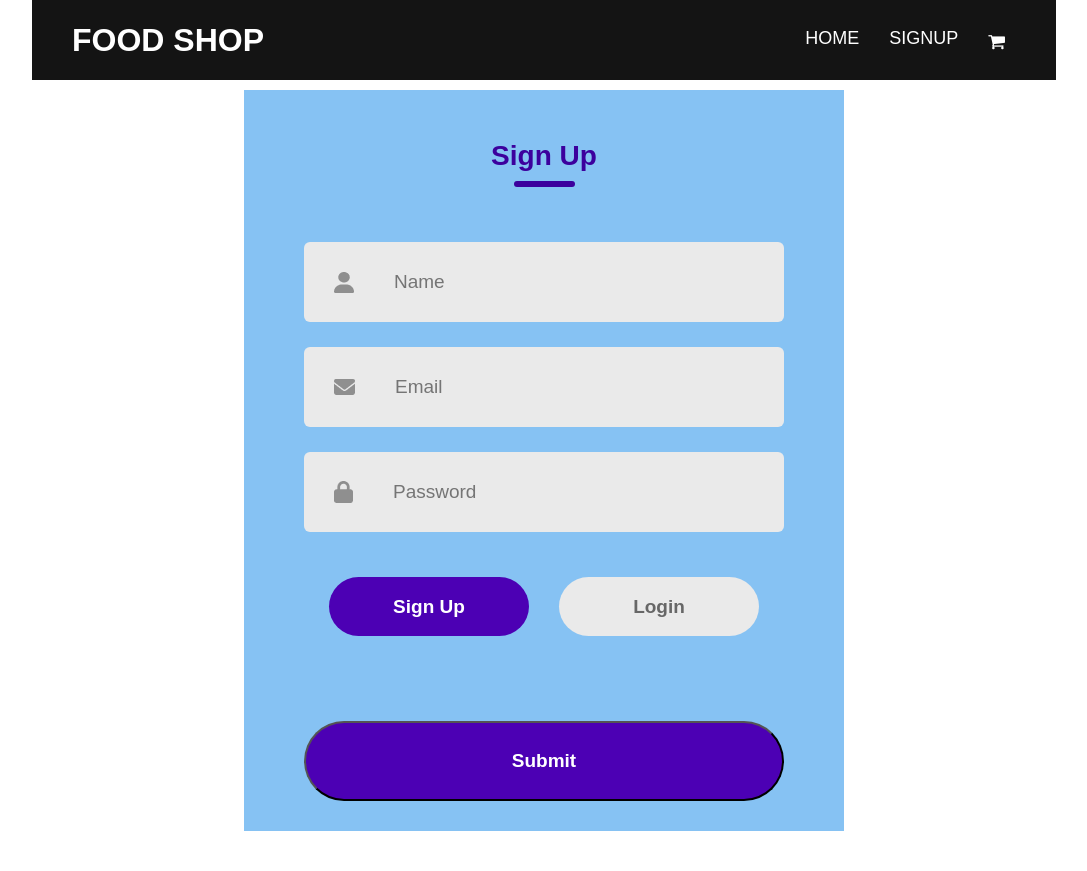
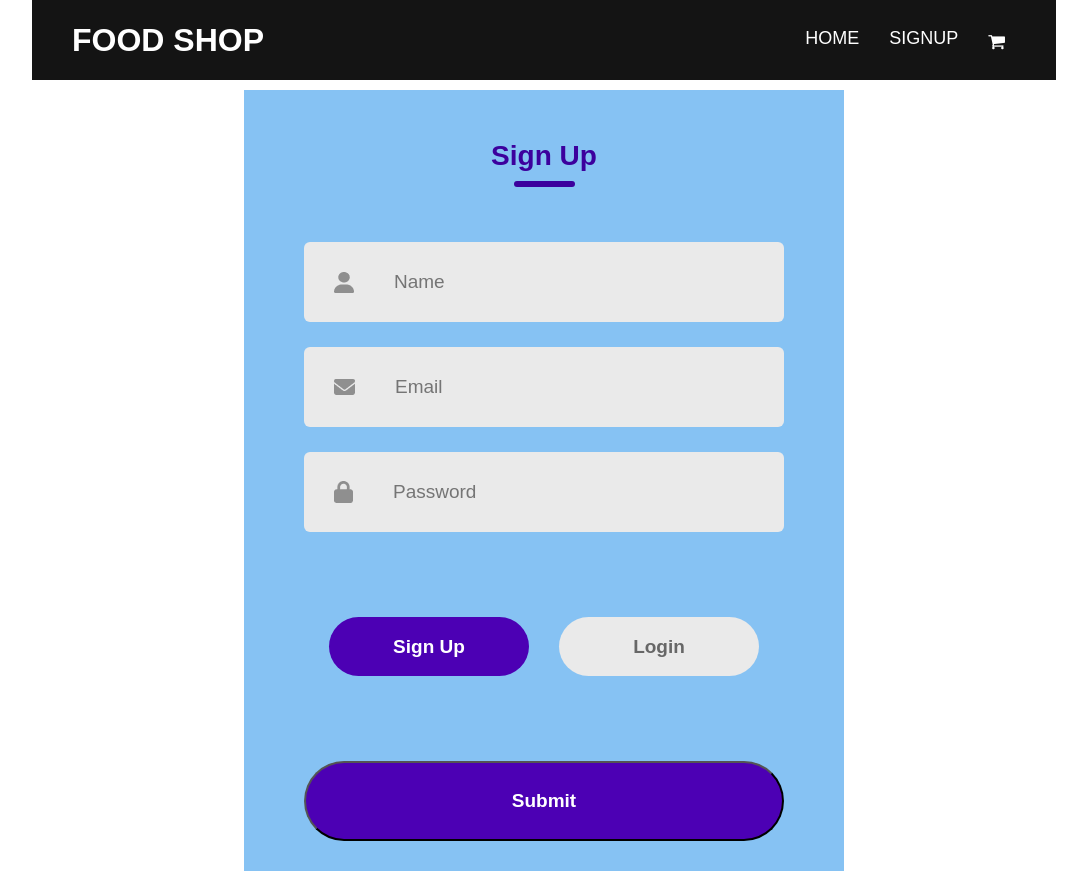
Before and after one commit to TharuJayawardena/react-ecommerce, a React (Create React App) app: page /signup in a window 1280 px wide. Shown: the whole page, without its empty margins (96-1183 px from the left). Before the commit the page ends 831 px from the top, so only its background shows below. Built offline with nearby package versions, Linux system fonts and the light colour scheme.

Commit message:
edit css in signup.css

```diff
--- a/src/components/front/Signup/Signup.css
+++ b/src/components/front/Signup/Signup.css
@@ -137,18 +137,6 @@
   border: 1px solid #ccc;
 }
 
-.error {
-  color: red;
-  font-size: 12px;
-  margin-top: 5px;
-}
-
 .submit-button:disabled {
   background-color: #ccc;
 }
-
-.submit-container {
-  display: flex;
-  justify-content: space-between;
-  margin-top: 20px;
-}
```
